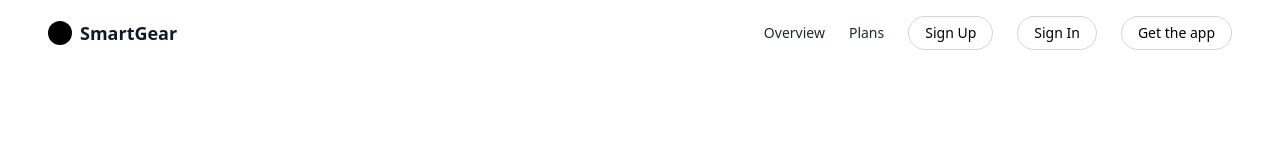
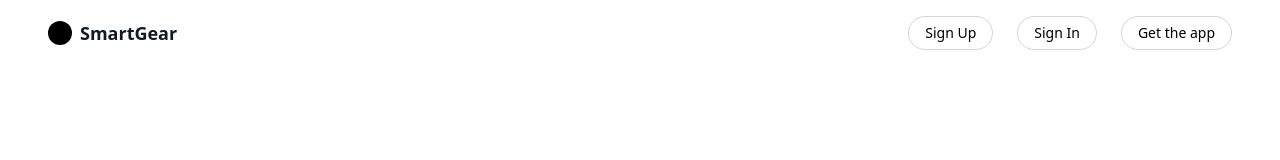
Before and after one commit to Jawadx7/HM-SmartGear, a React (Vite) app: page / in a window 1280 px wide. Shown: the top 160 px of the page. Built offline with nearby package versions, Linux system fonts and the light colour scheme.

Commit message:
add the homepage

```diff
--- a/src/components/ui/HomeNavBar.jsx
+++ b/src/components/ui/HomeNavBar.jsx
@@ -11,9 +11,6 @@ const HomeNavbar = () => {
 
       {/* Right: Links */}
       <div className="flex items-center gap-6 text-sm">
-        <a href="#overview" className="hover:underline text-gray-800">Overview</a>
-        <a href="#plans" className="hover:underline text-gray-800">Plans</a>
-
         {/* Sign Up Button */}
         <button className="px-4 py-1.5 border border-gray-300 rounded-full text-sm hover:bg-gray-100 transition">
           Sign Up
```
